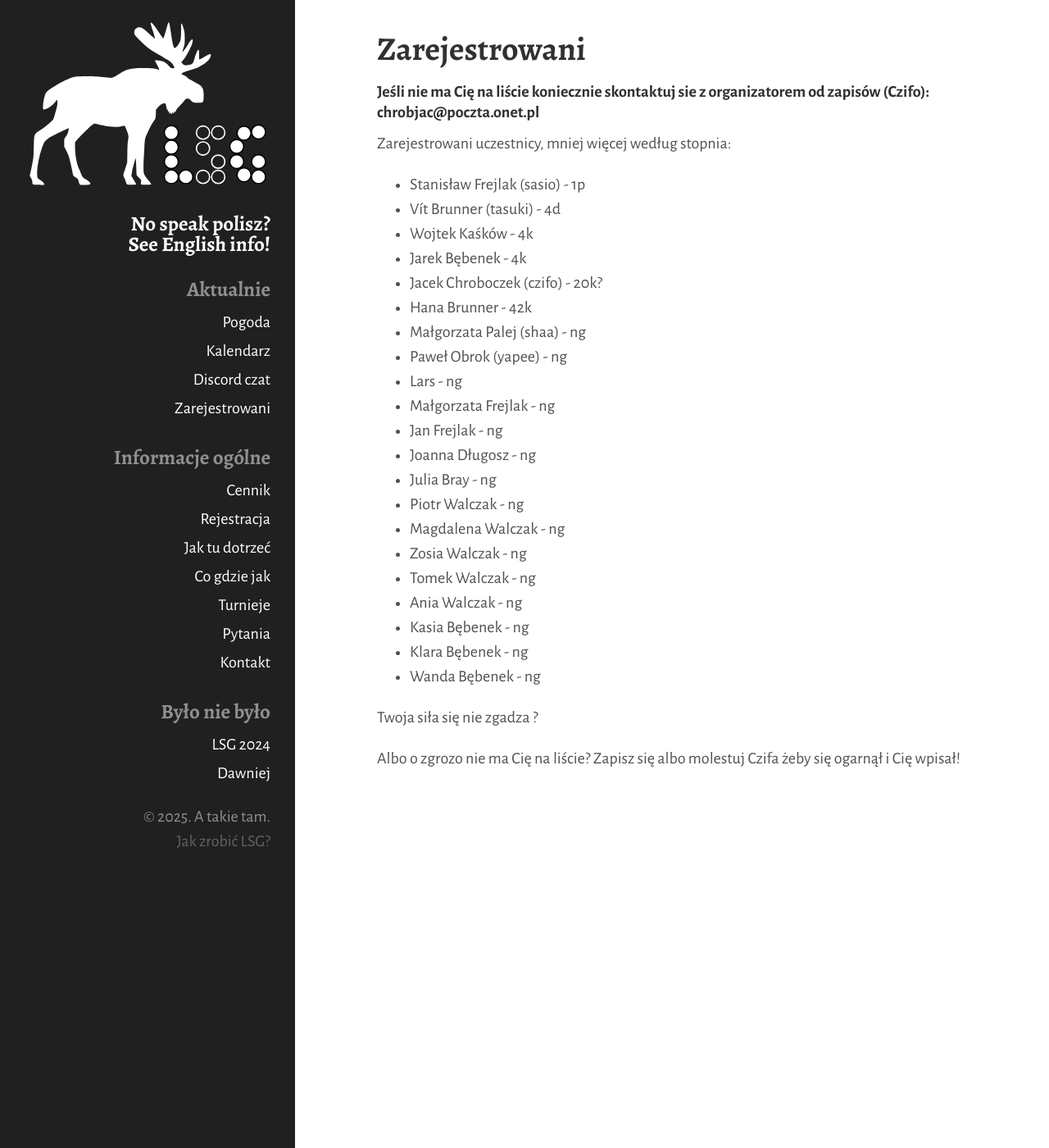
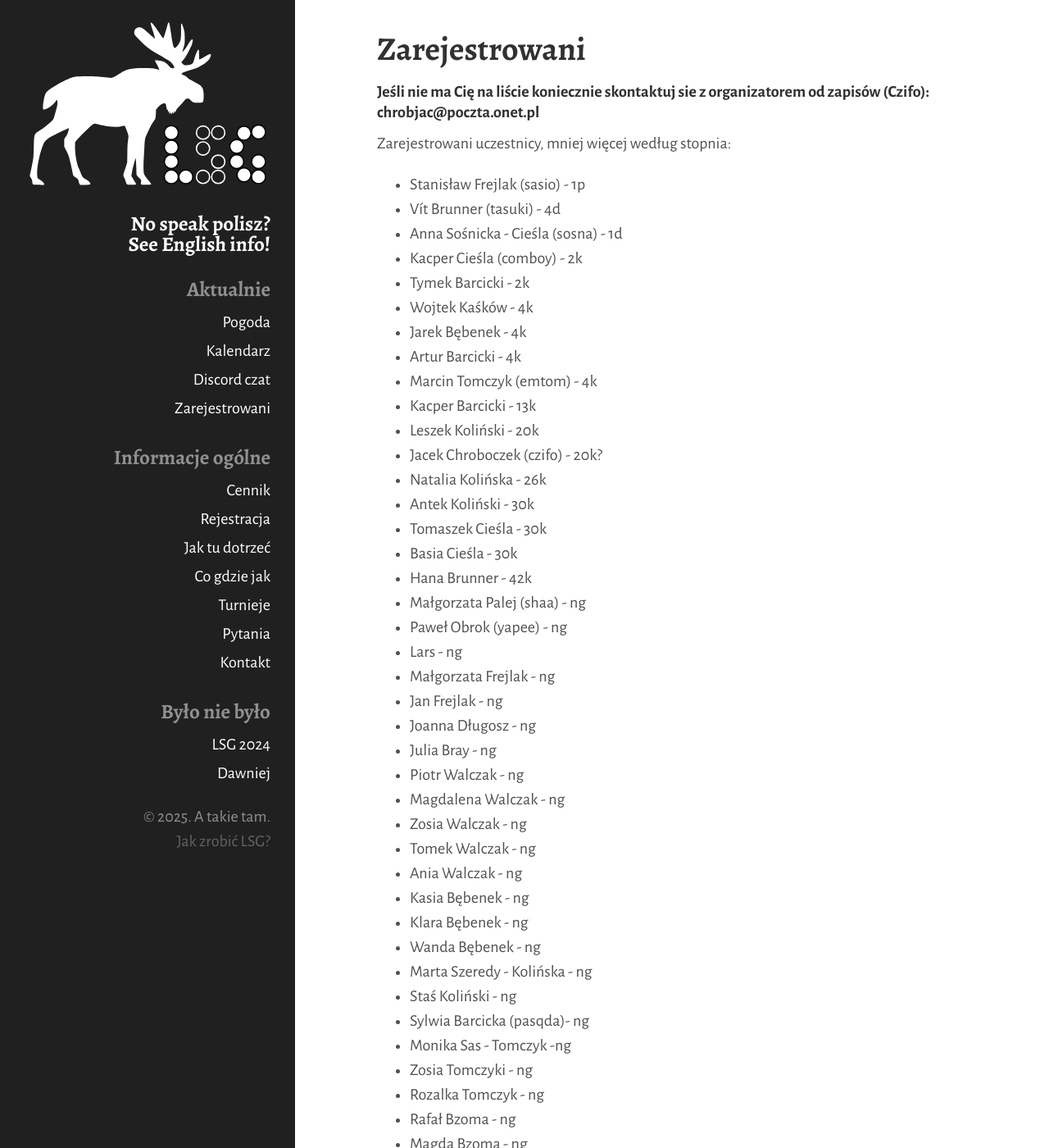
Before and after one commit to tasuki/lsg, a Jekyll site: the page built from zarejestrowani.md, in a window 1280 px wide and 1400 px high. Shown: the whole window at 82% size. Built offline with Jekyll 4.4.1, drawn with Linux system fonts in a browser that asks for light colours; some of the changed text lies outside the part shown.

Commit message:
Update zarejestrowani.md

```diff
--- a/zarejestrowani.md
+++ b/zarejestrowani.md
@@ -11,9 +11,20 @@ title: Zarejestrowani
 Zarejestrowani uczestnicy, mniej więcej według stopnia:
 - Stanisław Frejlak (sasio) - 1p
 - Vít Brunner (tasuki) - 4d
+- Anna Sośnicka - Cieśla (sosna) - 1d
+- Kacper Cieśla (comboy) - 2k
+- Tymek Barcicki - 2k
 - Wojtek Kaśków - 4k
 - Jarek Bębenek - 4k
+- Artur Barcicki - 4k
+- Marcin Tomczyk (emtom) - 4k
+- Kacper Barcicki - 13k
+- Leszek Koliński - 20k
 - Jacek Chroboczek (czifo) - 20k?
+- Natalia Kolińska - 26k
+- Antek Koliński - 30k
+- Tomaszek Cieśla - 30k
+- Basia Cieśla - 30k
 - Hana Brunner - 42k
 - Małgorzata Palej (shaa) - ng
 - Paweł Obrok (yapee) - ng
@@ -30,6 +41,19 @@ Zarejestrowani uczestnicy, mniej więcej według stopnia:
 - Kasia Bębenek - ng
 - Klara Bębenek - ng
 - Wanda Bębenek - ng
+- Marta Szeredy - Kolińska - ng
+- Staś Koliński - ng
+- Sylwia Barcicka (pasqda)- ng
+- Monika Sas - Tomczyk -ng
+- Zosia Tomczyki - ng
+- Rozalka Tomczyk - ng
+- Rafał Bzoma - ng
+- Magda Bzoma - ng
+- Halinka Bzoma - ng
+- Magda Ślusarczyk - ng
+- Staś Ślusarczyk - ng
+- Natka Ślusarczyk - ng
+- Emilia Zaremba - ng
 
 
 
```
